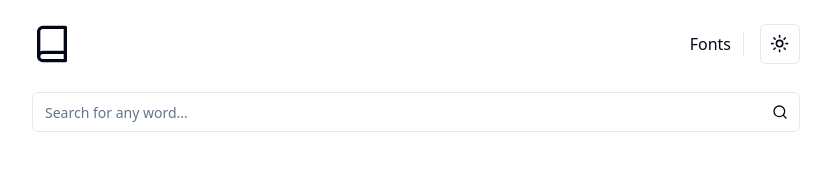
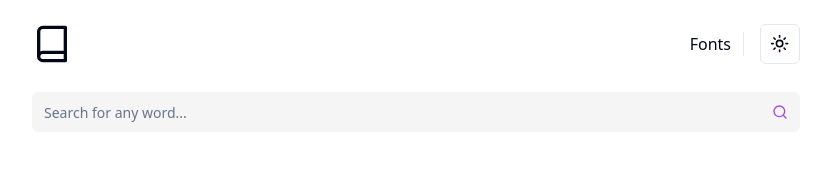
Before and after one commit to turkonjavladimir/wordopedia, a Next.js app: page / in a window 1280 px wide. Shown: the top 182 px of the page, without its empty margins (224-1055 px from the left). Built offline with nearby package versions, Linux system fonts and the light colour scheme.

Commit message:
updat esearch

```diff
--- a/src/components/search/Search.tsx
+++ b/src/components/search/Search.tsx
@@ -1,37 +1,37 @@
-"use client";
+"use client"
 
-import * as z from "zod";
-import { Loader2, Search as SearchIcon } from "lucide-react";
-import { useForm } from "react-hook-form";
-import { zodResolver } from "@hookform/resolvers/zod";
+import { zodResolver } from "@hookform/resolvers/zod"
+import { Loader2, Search as SearchIcon } from "lucide-react"
+import { useForm } from "react-hook-form"
+import * as z from "zod"
 
-import { Input } from "@/components/ui/input";
+import useSearchURL from "@/hooks/useSearchUrl"
+import { Button } from "@/components/ui/button"
 import {
   Form,
   FormControl,
   FormField,
   FormItem,
   FormMessage,
-} from "@/components/ui/form";
-import useSearchURL from "@/hooks/useSearchUrl";
-import { Button } from "@/components/ui/button";
+} from "@/components/ui/form"
+import { Input } from "@/components/ui/input"
 
 const formSchema = z.object({
   query: z.string().trim().toLowerCase(),
-});
+})
 
 const Search = () => {
-  const { isPending, updateSearchURL } = useSearchURL();
+  const { isPending, updateSearchURL } = useSearchURL()
   const form = useForm<z.infer<typeof formSchema>>({
     resolver: zodResolver(formSchema),
     defaultValues: {
       query: "",
     },
-  });
+  })
 
   function onSubmit(values: z.infer<typeof formSchema>) {
-    updateSearchURL(values.query);
-    form.reset();
+    updateSearchURL(values.query)
+    form.reset()
   }
 
   return (
@@ -43,7 +43,11 @@ const Search = () => {
           render={({ field }) => (
             <FormItem className="relative">
               <FormControl>
-                <Input placeholder="Search for any word..." {...field} />
+                <Input
+                  placeholder="Search for any word..."
+                  {...field}
+                  className="border-none bg-input-backgorund focus-visible:ring-1 focus-visible:ring-offset-0"
+                />
               </FormControl>
 
               <Button
@@ -53,13 +57,13 @@ const Search = () => {
                   isPending ? "opacity-0" : "opacity-100"
                 }`}
               >
-                <SearchIcon className="stroke-accent-purple h-4 w-4 cursor-pointer" />
+                <SearchIcon className="stroke-accent-purple h-4 w-4 cursor-pointer stroke-ring" />
               </Button>
 
               <Loader2
                 className={`${
                   isPending ? "opacity-100" : "opacity-0"
-                } text-muted-foreground/0.5 stroke-accent-purple absolute right-3 top-1 h-4 w-4 animate-spin`}
+                } text-muted-foreground/0.5 stroke-accent-purple absolute right-3 top-1 h-4 w-4 animate-spin stroke-ring`}
               />
               <FormMessage />
             </FormItem>
@@ -67,7 +71,7 @@ const Search = () => {
         />
       </form>
     </Form>
-  );
-};
+  )
+}
 
-export default Search;
+export default Search
```
